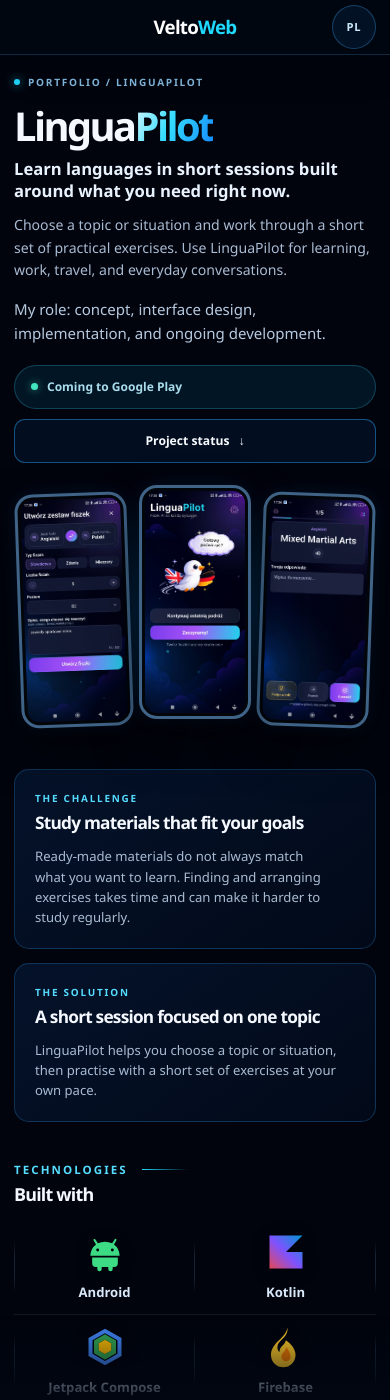
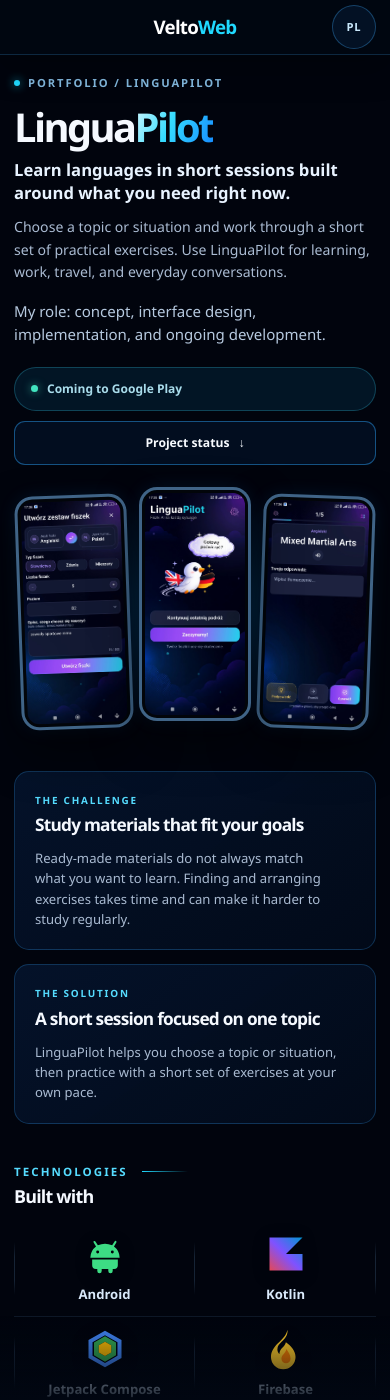
Before and after one commit to wiktor-furmanczyk/wiktor-furmanczyk.github.io, a Jekyll site: the page built from en/projects/lingua-pilot/index.md, in a window 390 px wide and 1400 px high. Built offline with Jekyll 4.4.1, drawn with Linux system fonts in a browser that asks for light colours; some of the changed text lies outside the part shown.

Commit message:
Improve mobile project text and US English spelling

```diff
--- a/assets/css/style.scss
+++ b/assets/css/style.scss
@@ -312,6 +312,8 @@ body.header-hidden .site-header:not(:focus-within) { transform: translateY(-100%
   .writing-project .content-panel p:last-child { font-size: .82rem; }
   .writing-project .project-process .process-steps { grid-template-columns: 1fr; gap: 9px; }
   .writing-project .project-process .process-steps li { min-height: 0; }
+  .writing-project .project-process .process-steps small,
+  .lingua-project .project-process .process-steps small { font-size: .8125rem; line-height: 1.5; }
   .writing-project .project-process .process-steps li:not(:last-child)::after { display: none; }
   .writing-project .project-footer-link { margin-bottom: 22px; padding-top: 0; }
   .writing-gallery .writing-gallery-grid { grid-template-columns: none; grid-auto-columns: minmax(230px, min(78vw, 330px)); grid-auto-flow: column; gap: 16px; }
@@ -440,6 +442,8 @@ body.header-hidden .site-header:not(:focus-within) { transform: translateY(-100%
   .showcase-project, .showcase-project-writing { grid-template-columns: 1fr; }.showcase-art { min-height: 420px; overflow: hidden; }.showcase-copy { padding: 32px 28px; }.showcase-art img, .showcase-project-writing .showcase-art img { width: 98%; height: 98%; inset: 1%; -webkit-mask-image: linear-gradient(to bottom, transparent 0%, #000 15%, #000 100%); mask-image: linear-gradient(to bottom, transparent 0%, #000 15%, #000 100%); }.showcase-project-writing .showcase-art img { width: 92%; height: 92%; inset: 4%; }.projects-upcoming { grid-template-columns: auto 1fr; }.projects-question { display: none; }
   .footer-minimal { gap: 10px 22px; }
   .language-switch { min-width: 44px; min-height: 44px; }
+  .product-eyebrow { font-size: .7rem; }
+  .status-badge { font-size: .75rem; }
   .gallery-hint { display: block; margin: -7px 0 10px; color: #b8c8dd; font-size: .75rem; line-height: 1.4; }
   .project-role { font-size: .94rem; }
   .project-availability { min-height: 44px; font-size: .75rem; }
@@ -456,7 +460,7 @@ body.header-hidden .site-header:not(:focus-within) { transform: translateY(-100%
   .project-status-bar > p, .project-facts p:last-child, .content-panel > p:last-child { font-size: .94rem; }
   .footer-brand, .footer-social { min-height: 44px; }
   .footer-minimal p { color: #b0c2d7; font-size: .88rem; }
-  .footer-minimal small { min-height: 44px; display: flex; align-items: center; color: #9aadc4; font-size: .75rem; white-space: normal; }
+  .footer-minimal small { min-height: 44px; display: flex; align-items: center; color: #9aadc4; font-size: .8125rem; white-space: normal; }
 }
 
 @media (max-width: 480px) {
--- a/en/projects/lingua-pilot/index.md
+++ b/en/projects/lingua-pilot/index.md
@@ -39,7 +39,7 @@ image_alt: LinguaPilot identity on a dark blue background
     <article class="content-panel">
       <p class="section-kicker">The solution</p>
       <h2>A short session focused on one topic</h2>
-      <p>LinguaPilot helps you choose a topic or situation, then practise with a short set of exercises at your own pace.</p>
+      <p>LinguaPilot helps you choose a topic or situation, then practice with a short set of exercises at your own pace.</p>
     </article>
   </section>
 
@@ -63,7 +63,7 @@ image_alt: LinguaPilot identity on a dark blue background
     <ol class="process-steps">
       <li><span>1</span><strong>Choose a topic</strong><small>Pick what you want to focus on.</small></li>
       <li><span>2</span><strong>Prepare a set</strong><small>The app creates material for a short session.</small></li>
-      <li><span>3</span><strong>Practise and review</strong><small>Work at your own pace and check your results.</small></li>
+      <li><span>3</span><strong>Practice and review</strong><small>Work at your own pace and check your results.</small></li>
     </ol>
   </section>
 
@@ -76,7 +76,7 @@ image_alt: LinguaPilot identity on a dark blue background
       <figure><div class="screen-frame"><img src="{{ '/assets/projects/lingua-pilot/linguapilot-create-set.jpg' | relative_url }}" alt="Creating a flashcard set and choosing a topic" loading="lazy" width="922" height="2049"></div><figcaption><strong>Create a set</strong><small>Choose a topic and prepare your material.</small></figcaption></figure>
       <figure><div class="screen-frame"><img src="{{ '/assets/projects/lingua-pilot/linguapilot-home.jpg' | relative_url }}" alt="LinguaPilot home screen" loading="lazy" width="922" height="2049"></div><figcaption><strong>Home screen</strong><small>Start learning in a few taps.</small></figcaption></figure>
       <figure><div class="screen-frame"><img src="{{ '/assets/projects/lingua-pilot/linguapilot-loading.jpg' | relative_url }}" alt="Preparing learning material" loading="lazy" width="922" height="2049"></div><figcaption><strong>Preparing a session</strong><small>A short pause before practice begins.</small></figcaption></figure>
-      <figure><div class="screen-frame"><img src="{{ '/assets/projects/lingua-pilot/linguapilot-practice.jpg' | relative_url }}" alt="Practising with a flashcard in LinguaPilot" loading="lazy" width="922" height="2049"></div><figcaption><strong>Practice</strong><small>Learn at your own pace.</small></figcaption></figure>
+      <figure><div class="screen-frame"><img src="{{ '/assets/projects/lingua-pilot/linguapilot-practice.jpg' | relative_url }}" alt="Practicing with a flashcard in LinguaPilot" loading="lazy" width="922" height="2049"></div><figcaption><strong>Practice</strong><small>Learn at your own pace.</small></figcaption></figure>
       <figure><div class="screen-frame"><img src="{{ '/assets/projects/lingua-pilot/linguapilot-results.jpg' | relative_url }}" alt="Summary of a learning session" loading="lazy" width="922" height="2049"></div><figcaption><strong>Results</strong><small>Review your session summary.</small></figcaption></figure>
     </div>
   </section>
```
